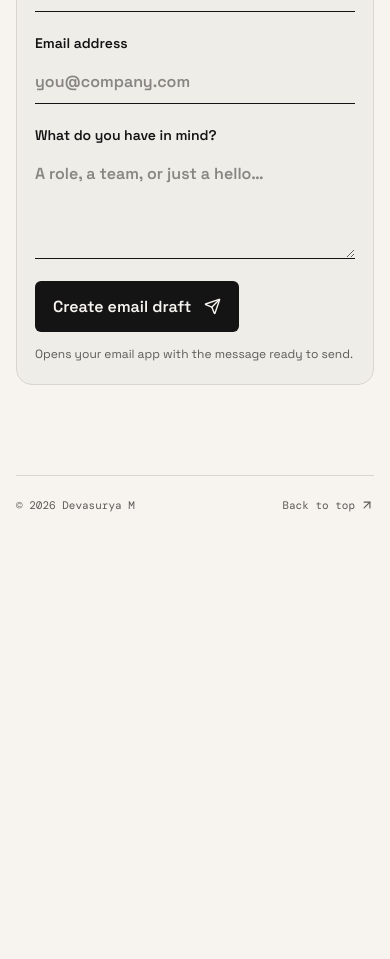
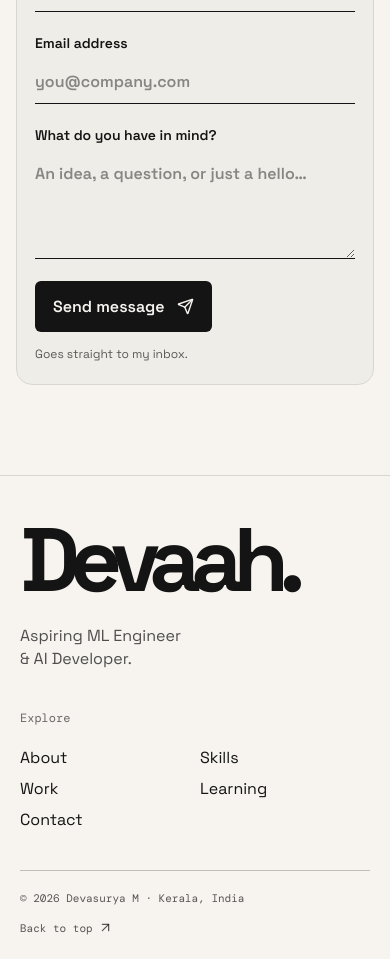
Before and after one commit to Devasurya-TECH/devasurya-portfolio, a React (Vite) app: page / in a window 390 px wide. Shown: the part 7960-8919 px from the top of the page. Before the commit the page ends 8500 px from the top, so only its background shows below. Built offline with nearby package versions, Linux system fonts and the light colour scheme.

Commit message:
Send contact form via Formspree and restore white footer
- Contact form posts directly to Formspree with sending, sent and
  error states, plus a spam honeypot
- Footer restored to the light design in both themes

Co-Authored-By: Claude Opus 5.5 <noreply@anthropic.com>

```diff
--- a/src/App.tsx
+++ b/src/App.tsx
@@ -478,15 +478,39 @@ function Journey() {
 
 function Contact() {
   const { copied, copy } = useCopy()
-  const handleSubmit = (event: FormEvent<HTMLFormElement>) => {
-    event.preventDefault()
-    const form = new FormData(event.currentTarget)
-    const name = String(form.get('name') || '').trim()
-    const email = String(form.get('email') || '').trim()
-    const note = String(form.get('note') || '').trim()
+  const [status, setStatus] = useState<'idle' | 'sending' | 'sent' | 'error'>('idle')
+  const direct = Boolean(profile.formspreeId)
+
+  const draftEmail = (name: string, email: string, note: string) => {
     const subject = encodeURIComponent(`Portfolio enquiry from ${name || 'a visitor'}`)
     const body = encodeURIComponent(`${note}\n\n— ${name}\n${email}`)
     window.location.href = `mailto:${profile.email}?subject=${subject}&body=${body}`
+  }
+
+  const handleSubmit = async (event: FormEvent<HTMLFormElement>) => {
+    event.preventDefault()
+    const formEl = event.currentTarget
+    const form = new FormData(formEl)
+    const name = String(form.get('name') || '').trim()
+    const email = String(form.get('email') || '').trim()
+    const note = String(form.get('message') || '').trim()
+
+    if (!direct) return draftEmail(name, email, note)
+
+    setStatus('sending')
+    form.set('_subject', `Portfolio message from ${name || 'a visitor'}`)
+    try {
+      const response = await fetch(`https://formspree.io/f/${profile.formspreeId}`, {
+        method: 'POST',
+        body: form,
+        headers: { Accept: 'application/json' },
+      })
+      if (!response.ok) throw new Error(`Formspree responded ${response.status}`)
+      formEl.reset()
+      setStatus('sent')
+    } catch {
+      setStatus('error')
+    }
   }
 
   return (
@@ -509,12 +533,33 @@ function Contact() {
           ))}
         </ul>
       </div>
-      <form onSubmit={handleSubmit} className="contact-form" data-reveal>
-        <label>Your name<input name="name" required autoComplete="name" placeholder="What should I call you?" /></label>
-        <label>Email address<input name="email" required type="email" autoComplete="email" placeholder="you@company.com" /></label>
-        <label>What do you have in mind?<textarea name="note" required rows={4} placeholder="A role, a team, or just a hello…" /></label>
-        <button className="submit-button" type="submit">Create email draft <Send size={17} /></button>
-        <small className="form-note">Opens your email app with the message ready to send.</small>
+      <form onSubmit={handleSubmit} className="contact-form" data-reveal aria-busy={status === 'sending'}>
+        {status === 'sent' ? (
+          <div className="form-success" role="status">
+            <span className="form-success-icon"><Check size={22} /></span>
+            <h3>Message sent.</h3>
+            <p>Thanks for reaching out — I’ll get back to you soon.</p>
+            <button type="button" className="under-link" onClick={() => setStatus('idle')}>Send another <ArrowUpRight size={15} /></button>
+          </div>
+        ) : (
+          <>
+            <label>Your name<input name="name" required autoComplete="name" placeholder="What should I call you?" /></label>
+            <label>Email address<input name="email" required type="email" autoComplete="email" placeholder="you@company.com" /></label>
+            <label>What do you have in mind?<textarea name="message" required rows={4} placeholder="An idea, a question, or just a hello…" /></label>
+            {/* Spam trap: hidden from people, bots fill it in and Formspree drops the message. */}
+            <input type="text" name="_gotcha" tabIndex={-1} autoComplete="off" className="honeypot" aria-hidden="true" />
+            <button className="submit-button" type="submit" disabled={status === 'sending'}>
+              {direct ? (status === 'sending' ? 'Sending…' : 'Send message') : 'Create email draft'} <Send size={17} />
+            </button>
+            {status === 'error' ? (
+              <small className="form-note form-error" role="alert">
+                Couldn’t send right now. Please email me at <a href={`mailto:${profile.email}`}>{profile.email}</a>.
+              </small>
+            ) : (
+              <small className="form-note">{direct ? 'Goes straight to my inbox.' : 'Opens your email app with the message ready to send.'}</small>
+            )}
+          </>
+        )}
       </form>
     </section>
   )
@@ -523,8 +568,22 @@ function Contact() {
 function Footer() {
   return (
     <footer className="footer">
-      <span>© 2026 {profile.name}</span>
-      <a href="#top">Back to top <ArrowUpRight size={14} /></a>
+      <div>
+        <div className="footer-word">Devaah.</div>
+        <p>Aspiring ML Engineer<br />& AI Developer.</p>
+      </div>
+      <nav className="footer-nav" aria-label="Footer">
+        <span>Explore</span>
+        <a href="#about">About</a>
+        <a href="#skills">Skills</a>
+        <a href="#work">Work</a>
+        <a href="#journey">Learning</a>
+        <a href="#contact">Contact</a>
+      </nav>
+      <div className="footer-bottom">
+        <span>© 2026 {profile.name} · Kerala, India</span>
+        <a href="#top">Back to top <ArrowUpRight size={15} /></a>
+      </div>
     </footer>
   )
 }
--- a/src/data.ts
+++ b/src/data.ts
@@ -12,6 +12,9 @@ export const profile = {
   leetCode: 'https://leetcode.com/u/DEVASURYA_M/',
   instagram: 'https://www.instagram.com/devawithin/',
   reboundLabs: 'https://labsrebound.com/',
+  // Formspree form ID (the part after /f/ in your form's endpoint, e.g. 'xyzabcde').
+  // Leave empty to fall back to opening the visitor's email app.
+  formspreeId: 'mljbokzv',
 }
 
 export const interests = [
--- a/src/styles.css
+++ b/src/styles.css
@@ -423,9 +423,15 @@ h2 { font-size: clamp(46px, 6.2vw, 80px); margin: 0; font-weight: 600; line-heig
    Footer (compact)
    ================================================================== */
 
-.footer { width: min(1100px, calc(100% - 64px)); margin-inline: auto; padding: 22px 0 28px; border-top: 1px solid var(--line); display: flex; justify-content: space-between; align-items: center; gap: 16px; font-family: var(--mono); font-size: 11px; color: var(--muted); }
-.footer a { display: inline-flex; align-items: center; gap: 5px; }
-.footer a:hover { color: var(--ink); text-decoration: underline; text-underline-offset: 4px; }
+/* Always the light cream footer, in both themes */
+.footer { --paper: #141414; --ink: #f7f4f0; width: 100%; padding: 70px max(32px, calc((100vw - 1100px) / 2)) 28px; background: #f7f4f0; color: #141414; border-top: 1px solid #d9d6d0; display: grid; grid-template-columns: 1fr 1fr; gap: 70px; }
+.footer-word { font-size: clamp(70px, 12vw, 144px); font-weight: 700; letter-spacing: -.11em; line-height: .75; }
+.footer p { margin: 32px 0 0; color: color-mix(in srgb, var(--paper) 74%, transparent); line-height: 1.4; }
+.footer-nav { display: grid; grid-template-columns: 1fr 1fr; align-content: start; gap: 10px; }
+.footer-nav span { grid-column: span 2; color: color-mix(in srgb, var(--paper) 62%, transparent); font-family: var(--mono); font-size: 12px; margin-bottom: 11px; }
+.footer-nav a:hover { text-decoration: underline; text-underline-offset: 4px; }
+.footer-bottom { grid-column: span 2; display: flex; justify-content: space-between; gap: 15px; border-top: 1px solid color-mix(in srgb, var(--paper) 24%, transparent); margin-top: 20px; padding-top: 20px; font-family: var(--mono); font-size: 11px; color: color-mix(in srgb, var(--paper) 70%, transparent); }
+.footer-bottom a { display: flex; gap: 5px; align-items: center; }
 
 /* ==================================================================
    Tablet
@@ -457,6 +463,8 @@ h2 { font-size: clamp(46px, 6.2vw, 80px); margin: 0; font-weight: 600; line-heig
   .learning-head { flex-direction: column; }
   .learning-head { align-items: flex-start; }
   .contact { grid-template-columns: 1fr; gap: 50px; padding: 80px 0 90px; }
+  .footer { padding: 50px 20px 24px; grid-template-columns: 1.2fr 1fr; gap: 40px; }
+  .footer-bottom { margin-top: 0; }
 }
 
 /* ==================================================================
@@ -464,7 +472,7 @@ h2 { font-size: clamp(46px, 6.2vw, 80px); margin: 0; font-weight: 600; line-heig
    ================================================================== */
 
 @media (max-width: 560px) {
-  .section, .footer { width: calc(100% - 32px); }
+  .section { width: calc(100% - 32px); }
   h2 { font-size: clamp(44px, 13vw, 60px); }
   .hero { padding-top: 118px; }
   .hero-headline { font-size: clamp(50px, 17vw, 84px); }
@@ -499,6 +507,10 @@ h2 { font-size: clamp(46px, 6.2vw, 80px); margin: 0; font-weight: 600; line-heig
   .contact-form { padding: 22px 18px; }
   .social-list a { grid-template-columns: 1fr auto; }
   .social-list a span:nth-child(2) { display: none; }
+  .footer { grid-template-columns: 1fr; }
+  .footer-nav { grid-row: 2; }
+  .footer-bottom { grid-column: 1; grid-row: 3; flex-direction: column; }
+  .footer-word { font-size: 90px; }
 }
 
 /* Hover effects only where hover exists (avoids sticky hover on touch) */
@@ -520,3 +532,14 @@ h2 { font-size: clamp(46px, 6.2vw, 80px); margin: 0; font-weight: 600; line-heig
   *, *::before, *::after { transition: none !important; animation: none !important; }
   .reveal-ready [data-reveal] { opacity: 1; transform: none; }
 }
+
+/* Contact form states */
+.honeypot { position: absolute; left: -9999px; width: 1px; height: 1px; opacity: 0; }
+.contact-form { position: relative; }
+.submit-button:disabled { opacity: .6; cursor: progress; transform: none; box-shadow: none; }
+.form-error { color: var(--accent); }
+.form-error a { text-decoration: underline; text-underline-offset: 3px; }
+.form-success { display: grid; justify-items: start; gap: 10px; padding: 30px 0; animation: fade-up .6s var(--ease) both; }
+.form-success-icon { display: grid; place-items: center; width: 48px; height: 48px; border-radius: 50%; background: var(--ink); color: var(--paper); }
+.form-success h3 { margin: 8px 0 0; font-size: 30px; letter-spacing: -1.2px; }
+.form-success p { margin: 0 0 8px; color: var(--muted); }
```
